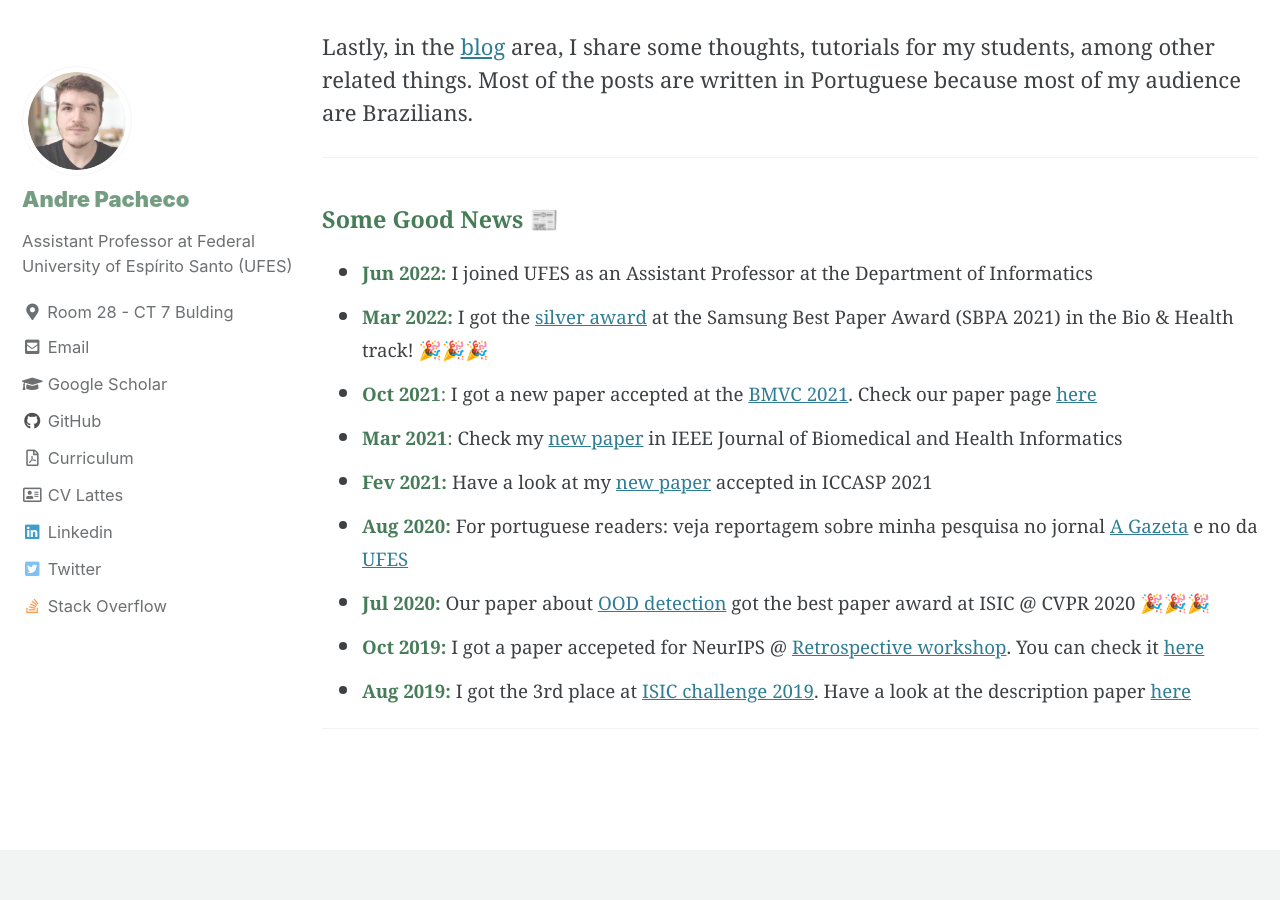
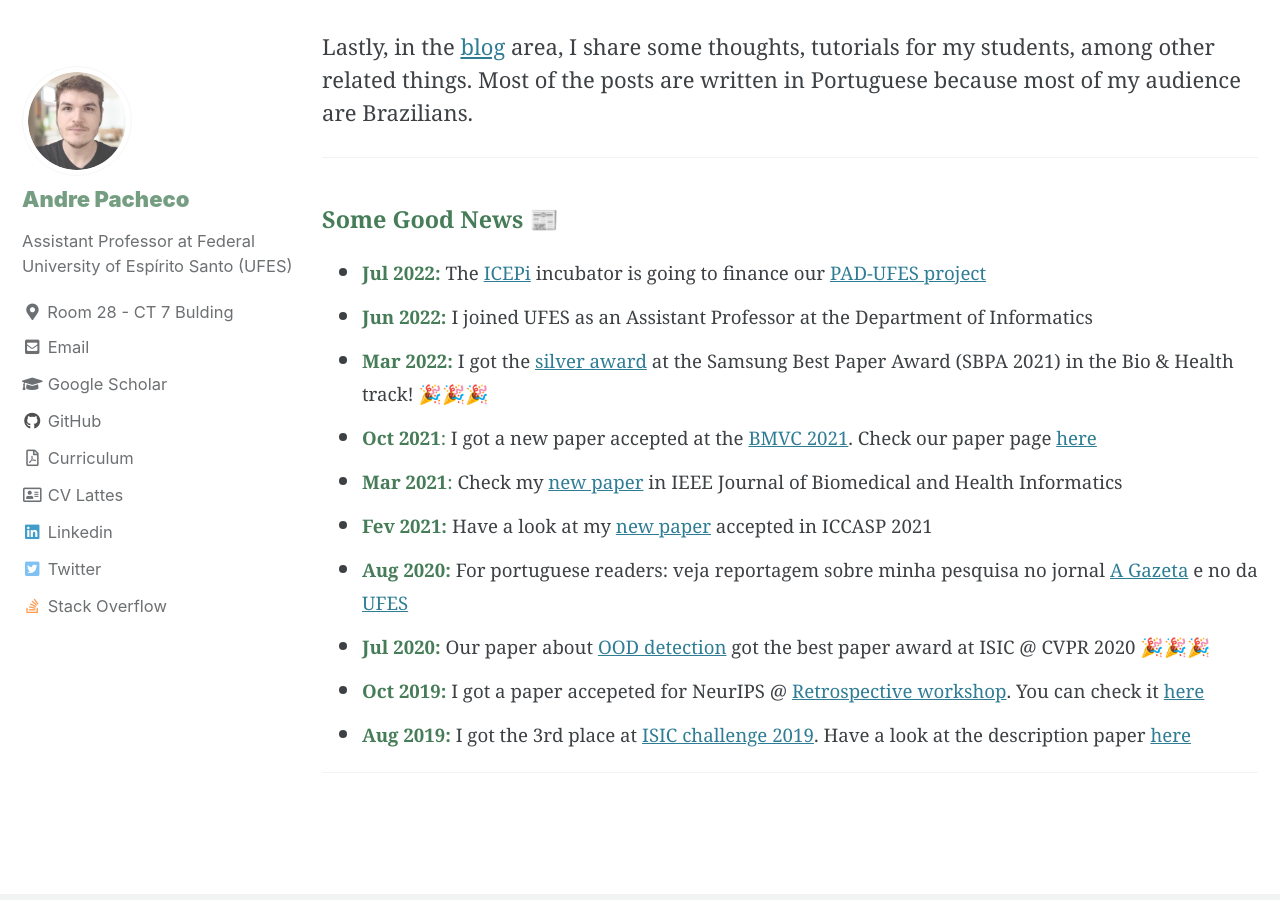
Before and after one commit to paaatcha/paaatcha.github.io, a Jekyll site: the page built from index.md, in a window 1280 px wide and 900 px high, scrolled down 473 px. Built offline with Jekyll 4.4.1, drawn with Linux system fonts in a browser that asks for light colours; cached includes are drawn as plain includes.

Commit message:
news update

```diff
--- a/index.md
+++ b/index.md
@@ -25,6 +25,7 @@ ___
 {: .index_color}
 
 
++ <span class="news"> <span class="index_color"> **Jul 2022:** </span> The [ICEPi](https://icepi.es.gov.br/) incubator is going to finance our [PAD-UFES project](/projects/skin_cancer_diagnosis/)  </span>
 + <span class="news"> <span class="index_color"> **Jun 2022:** </span> I joined UFES as an Assistant Professor at the Department of Informatics </span>
 + <span class="news"> <span class="index_color"> **Mar 2022:** </span> I got the [silver award](https://www.linkedin.com/feed/update/urn:li:share:6907384896474742785?utm_source=linkedin_share&utm_medium=member_desktop_share&utm_content=post) at the Samsung Best Paper Award (SBPA 2021) in the Bio & Health track! 🎉🎉🎉 </span>
 + <span class="news"> <span class="index_color"> **Oct 2021**: </span> I got a new paper accepted at the [BMVC 2021](https://www.bmvc2021.com/). Check our paper page [here](https://cyclempi.github.io/) </span>
```
